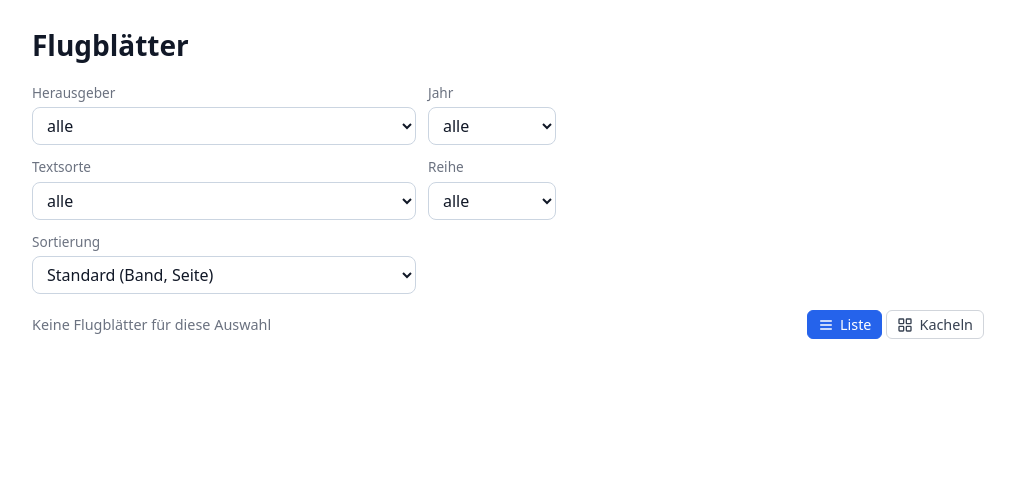
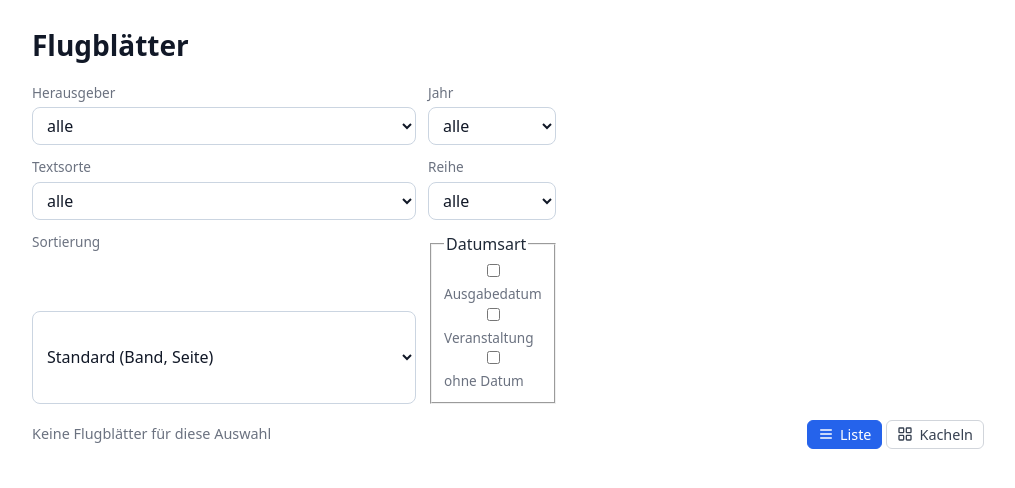
Before and after one commit to woidveit02/UR_LeafletArchive, a FastAPI app: page /leaflets in a window 1280 px wide. Shown: the part 61-549 px from the top of the page, without its empty margins (132-1147 px from the left). Run offline with FastAPI, Linux system fonts and the light colour scheme; parts of the project's set-up code (start-up, migrations or seed data) failed here and were passed over.

Commit message:
feat: add checkboxes to filter for source of date on leaflets page

```diff
--- a/src/backend/app/app.py
+++ b/src/backend/app/app.py
@@ -235,17 +235,17 @@ def leaflet_list(request: Request, org: str | None = None,
     years = sorted({leaflet_year(lf, volume_years[lf.volume_id])
                     for lf in session.query(Leaflet)})
 
-    params = {k: v for k, v in request.query_params.items()
-              if v and k != 'ansicht'}
+    params = [(k, v) for k, v in request.query_params.multi_items()
+              if v and k != 'ansicht']
     query_string = '?' + urlencode(params) if params else ''
     return templates.TemplateResponse(
         request, "leaflet_list.html",
         {"leaflets": items, "org_options": org_options, "selected_org": org,
          "type_options": type_options, "selected_type": typ,
          "series_options": series_options, "selected_series": reihe,
-         "selected_sort": sortierung,
+         "selected_sort": sortierung, "selected_dates": datum,
          "years": years, "selected_year": jahr,
-         "filtered": any((org, jahr, typ, reihe)),
+         "filtered": any((org, jahr, typ, reihe, datum)),
          "view": 'kacheln' if ansicht == 'kacheln' else 'liste',
          "switch_base": '/leaflets' + query_string})
 
--- a/src/frontend/templates/leaflet_list.html
+++ b/src/frontend/templates/leaflet_list.html
@@ -57,6 +57,17 @@
                         </option>
                     </select>
                 </label>
+                <fieldset class="filter-checks">
+                    <legend>Datumsart</legend>
+                    {% for key, label in [('issued', 'Ausgabedatum'), ('event', 'Veranstaltung'), ('undated', 'ohne
+                    Datum')] %}
+                    <label>
+                        <input type="checkbox" name="datum" value="{{ key }}" {% if key in selected_dates %}checked{%
+                            endif %} onchange="this.form.submit()">
+                        {{ label }}
+                    </label>
+                    {% endfor %}
+                </fieldset>
             </div>
             {% set reset_url = '/leaflets?ansicht=kacheln' if view == 'kacheln' else '/leaflets' %}
             {% set reset = (' · <a href="' ~ reset_url ~ '">Filter zurücksetzen</a>') | safe if filtered else '' %}
```
